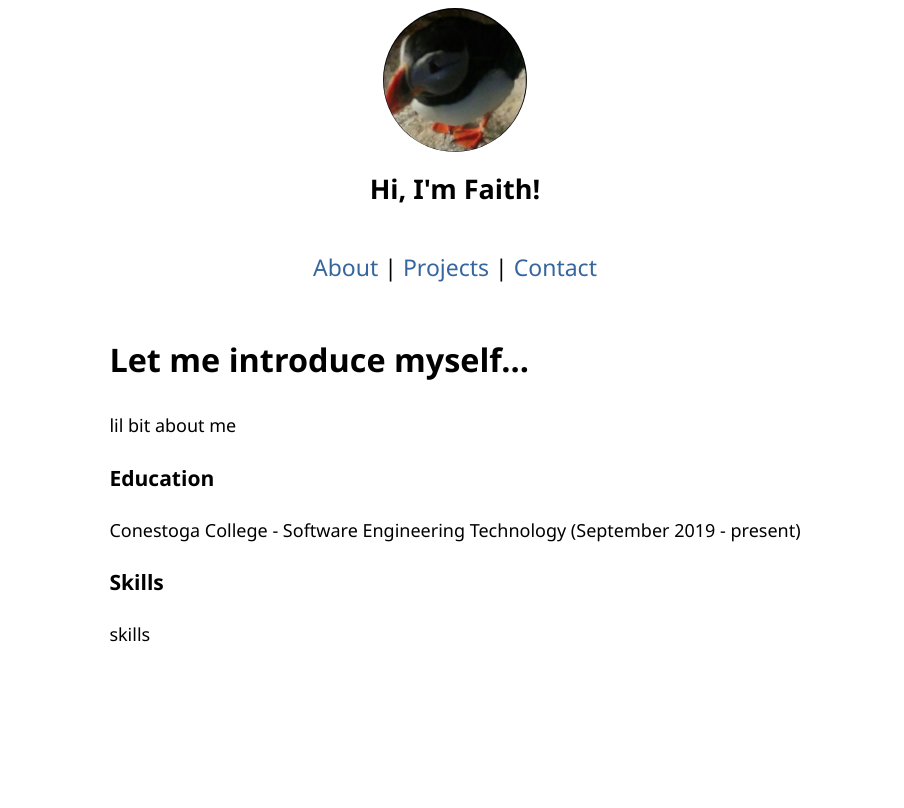
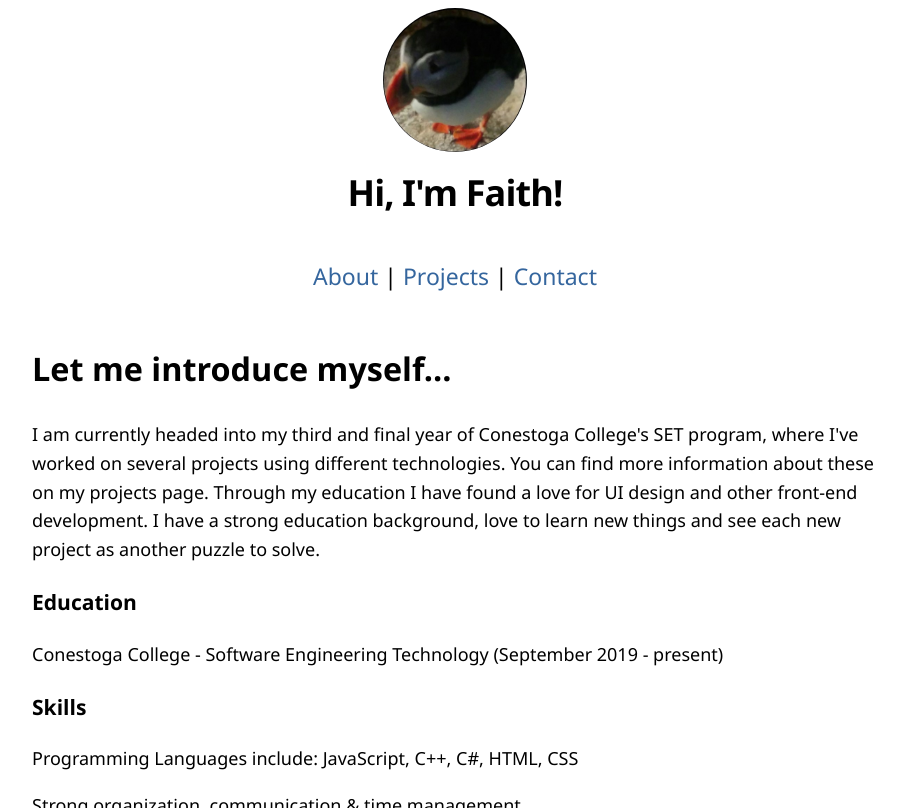
Before and after one commit to FaithWelton/portfolio-website, a Next.js app: page /about-me in a window 1280 px wide. Shown: the whole page, without its empty margins (185-1089 px from the left). Built offline with nearby package versions, Linux system fonts and the light colour scheme.

Commit message:
Add Bio, skills, adjust some sizing

```diff
--- a/components/constants.js
+++ b/components/constants.js
@@ -4,15 +4,14 @@ export const footer = <strong>This website was made by Faith Madore 2021</strong
 export const name = 'Hi, I\'m Faith!'
 export const email = 'mailto:faithmadore@hotmail.com'
 export const linkedin = 'https://www.linkedin.com/in/faithmadore/'
-export const about = 'lil bit about me'
+export const about = 'I am currently headed into my third and final year of Conestoga College\'s SET program, where I\'ve worked on several projects using different technologies. You can find more information about these on my projects page. Through my education I have found a love for UI design and other front-end development. I have a strong education background, love to learn new things and see each new project as another puzzle to solve.'
 export const education = 'Conestoga College - Software Engineering Technology (September 2019 - present)'
-export const skills = 'skills'
 
 /* Projects */
 export const projects = [
     {
         title: "Deal or No Deal",
-        content: "Simple console game made in c++ where the player must choose from 26 briefcases containing different unknown amounts of money. The remaining briefcases will be opened while the player receives offers to quit before their briefcase is revealed.",
+        content: "Simple console game made in C++ where the player must choose from 26 briefcases containing different unknown amounts of money. The remaining briefcases will be opened while the player receives offers to quit before their briefcase is revealed.",
         git: "https://github.com/FaithMadore/DoND"
     },
     {
@@ -22,7 +21,7 @@ export const projects = [
     },
     {
         title: "TCP Web Server",
-        content: "Simple TCP web server with logging and client-server communications",
+        content: "Simple TCP web server made in C# with logging and client-server communications",
         git: "https://github.com/FaithMadore/WDD-A6"
     },
     {
@@ -31,3 +30,16 @@ export const projects = [
         git: "https://github.com/FaithMadore/portfolio-website"
     }
 ]
+
+/* Skills */
+export const skills = [
+    {
+        content: "Programming Languages include: JavaScript, C++, C#, HTML, CSS"
+    },
+    {
+        content: "Strong organization, communication & time management"
+    },
+    {
+        content: "Quick learner, creative problem solver"
+    }
+]
--- a/components/layout.js
+++ b/components/layout.js
@@ -18,7 +18,7 @@ export default function Layout({ children }) {
 
             <header className={styles.header}>
                 <Image priority src="/images/profile.jpg" className={utilStyles.borderCircle} height={144} width={144} alt={Constants.name} />
-                <h2 className={utilStyles.headingLg}>
+                <h2 className={utilStyles.headingXl}>
                     <Link href="/">
                         <a className={utilStyles.colorInherit}>{Constants.name}</a>
                     </Link>
--- a/pages/about-me.js
+++ b/pages/about-me.js
@@ -10,6 +10,7 @@ export default function About() {
                 <title>{Constants.siteTitle}</title>
             </Head>
 
+            <div class="about-page">
                 <section className={utilStyles.headingMd}>
                     <h1 className="title">Let me introduce myself...</h1>
                 </section>
@@ -22,9 +23,14 @@ export default function About() {
                         <p class="about=me">{Constants.education}</p>
 
                         <h3>Skills</h3>
-                    <p class="about-me">{Constants.skills}</p>
+                        <div class="skills-rows">
+                            {Constants.skills.map(x => {
+                                return(<p>{x.content}</p>)
+                            })}
+                        </div>
                     </div>
                 </section>
+            </div>
         </Layout>
     )
 }
--- a/styles/global.css
+++ b/styles/global.css
@@ -34,6 +34,11 @@ div.menu-bar {
 }
 
 /* About Me Page */
+div.about-page {
+    margin-left: 200px;
+    margin-right: 200px;
+}
+
 p.about-me {
     font-size: 18px;
     height: 420px;
@@ -54,7 +59,7 @@ div.project-cols {
 }
 
 div.card-group {
-    width: 200px;
+    width: 225px;
 }
 
 h5.card-title {
```
Lines whose indentation alone changed are shown as unchanged.
